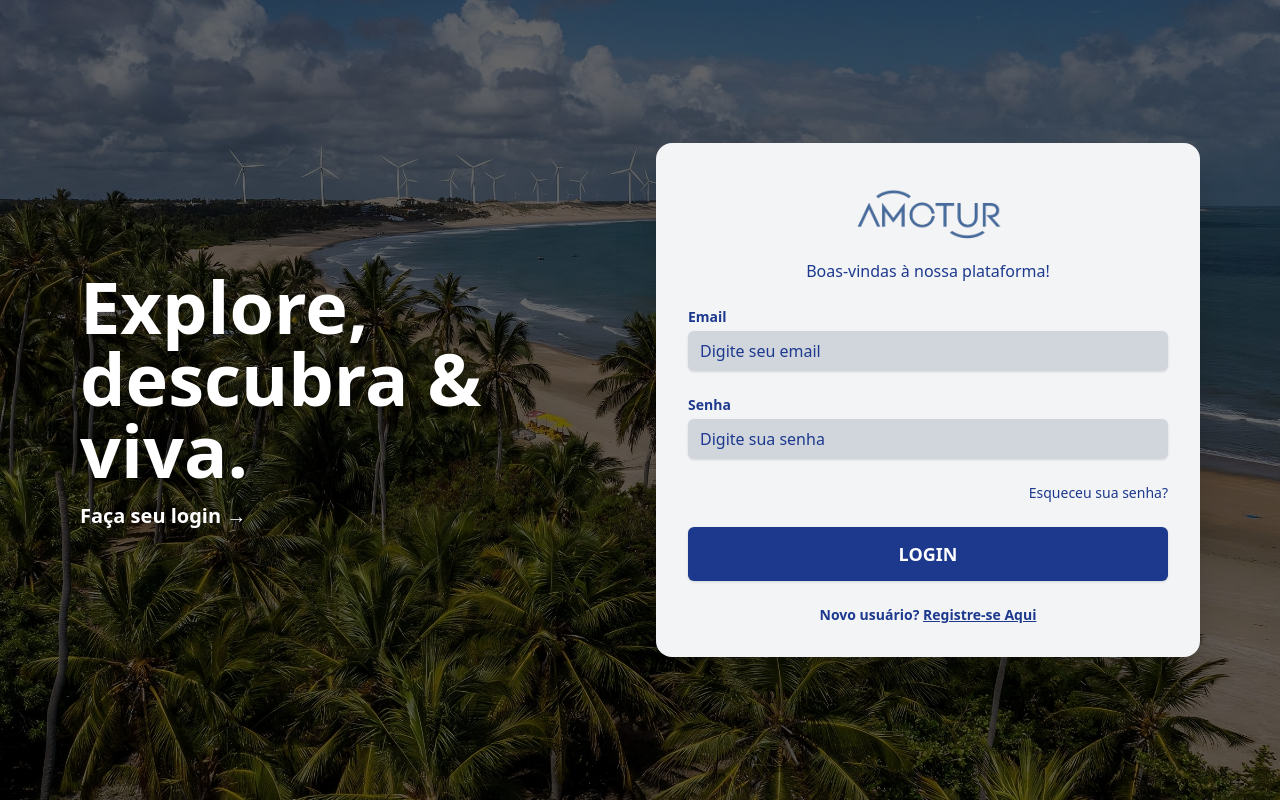
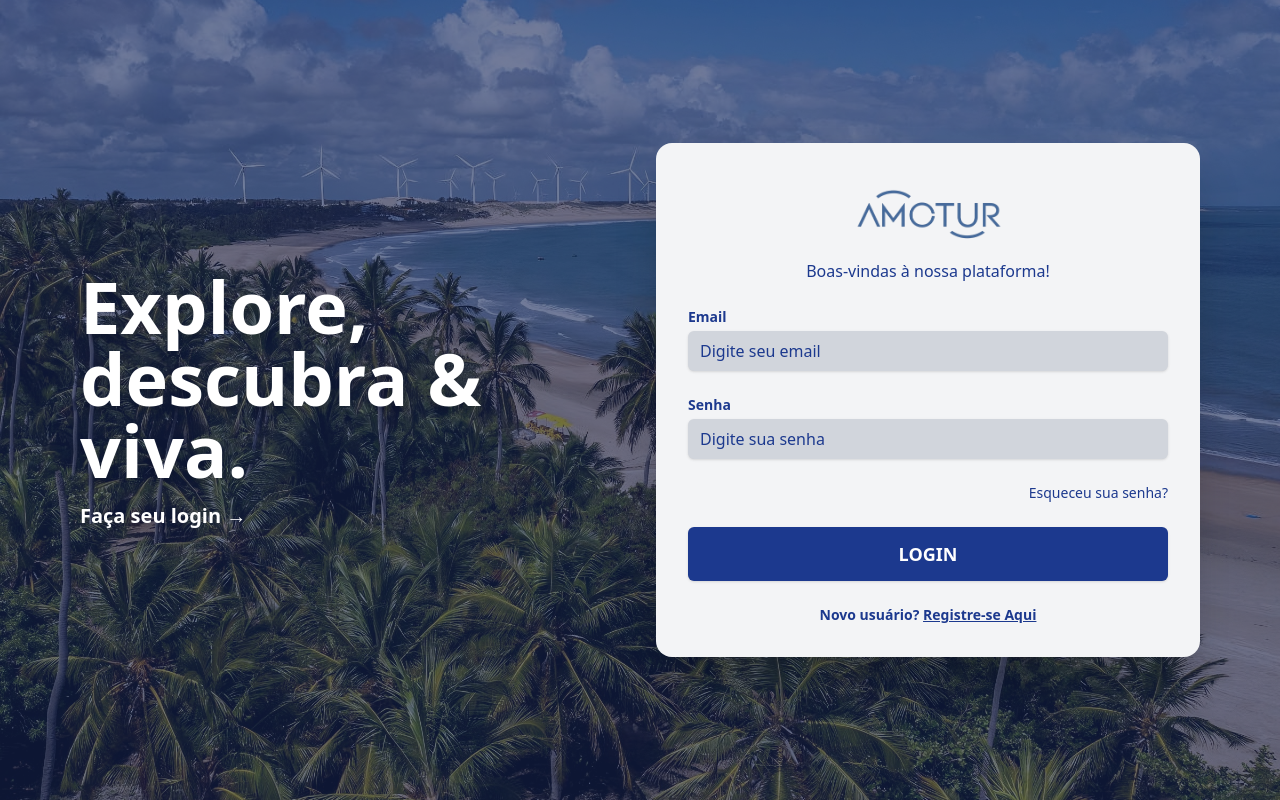
Before and after one commit to JuanMarks/mapa-praia-next, a Next.js app: page /login in a window 1280 px wide. Built offline with nearby package versions, Linux system fonts and the light colour scheme.

Commit message:
update main

```diff
--- a/src/components/Login.tsx
+++ b/src/components/Login.tsx
@@ -38,7 +38,7 @@ export default function Login() {
 
     return (
         <div className="relative min-h-screen w-full flex items-center justify-center">
-            <div className="absolute inset-0 bg-black opacity-60"></div>
+            <div className="absolute inset-0 bg-blue-950 opacity-60"></div>
             {/* Imagem de Fundo */}
             <Image
                 src="/images/icaraizinho2.jpeg"
```
